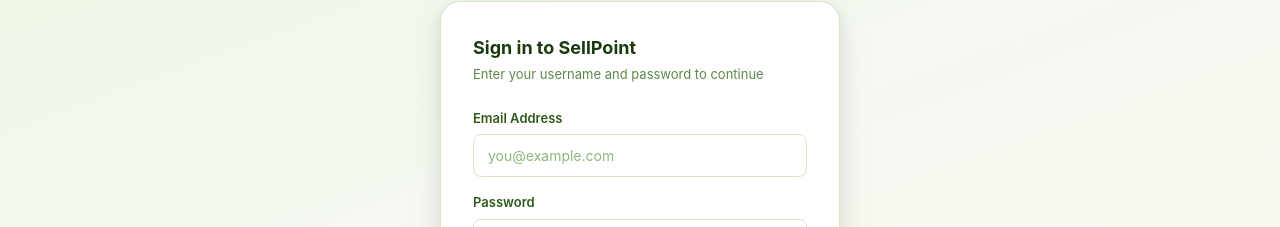
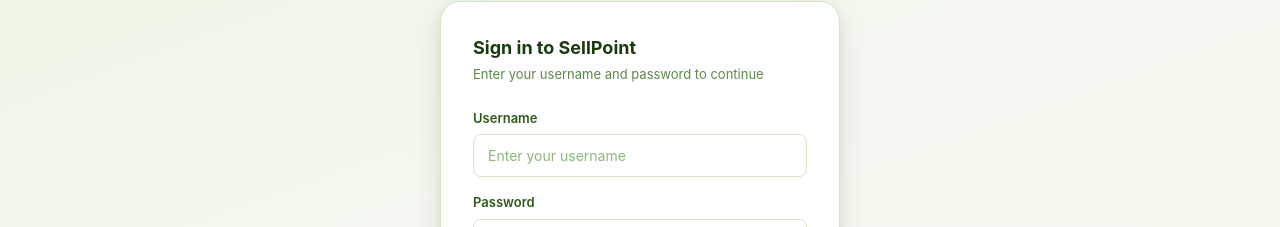
Before and after one commit to levimburu/SellPoint, a React (Vite) app: page / in a window 1280 px wide. Shown: the part 286-513 px from the top of the page. Built offline with nearby package versions, Linux system fonts and the light colour scheme; no server answers; the database is empty.

Commit message:
Fix username login field

```diff
--- a/src/pages/AuthPage.jsx
+++ b/src/pages/AuthPage.jsx
@@ -109,8 +109,8 @@
           <form onSubmit={handleSubmit}>
 
             <div className="form-group">
-              <label>Email Address</label>
-              <input type="email" value={form.email} onChange={set('email')} placeholder="you@example.com" required />
+              <label>Username</label>
+              <input value={form.username} onChange={set('username')} placeholder="Enter your username" required autoComplete="username" />
             </div>
             <div className="form-group" style={{ position: 'relative' }}>
               <label>Password</label>
```
